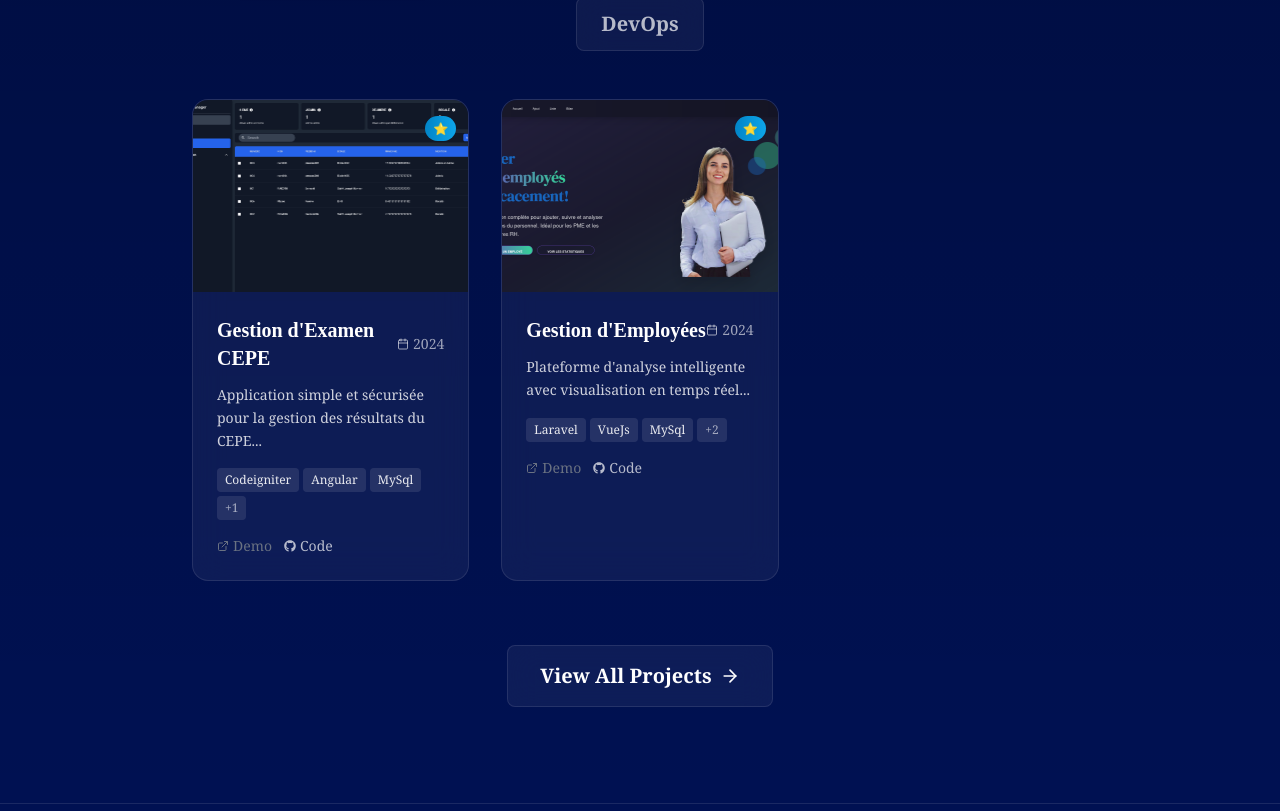
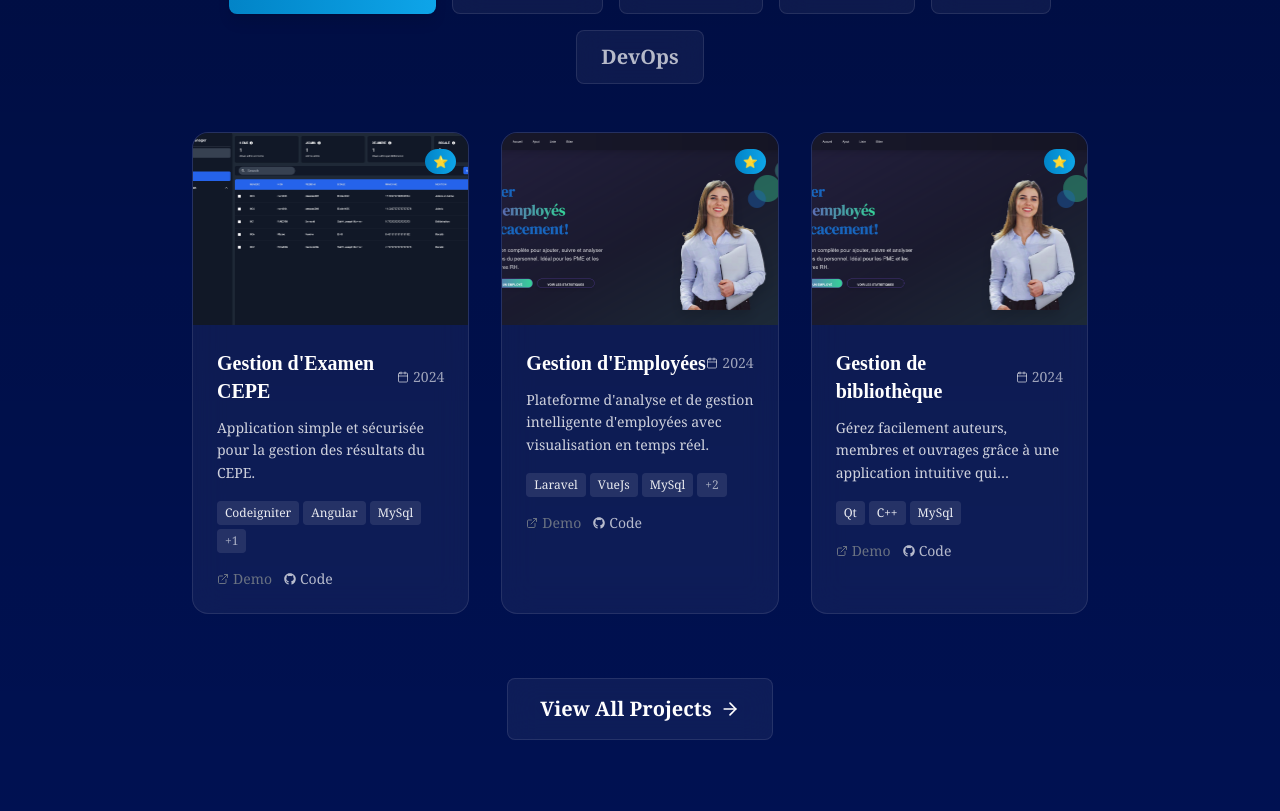
Before and after one commit to Ranohavison/final_portfolio, a Next.js app: page / in a window 1280 px wide. Shown: the part 5000-5811 px from the top of the page. Built offline with nearby package versions, Linux system fonts and the light colour scheme; a web font is replaced by a local one.

Commit message:
New update

```diff
--- a/app/data/projects.ts
+++ b/app/data/projects.ts
@@ -20,10 +20,10 @@ export const projects: Project[] = [
   {
     title: "Gestion d'Examen CEPE",
     description:
-      "Application simple et sécurisée pour la gestion des résultats du CEPE...",
+      "Application simple et sécurisée pour la gestion des résultats du CEPE.",
     image: "/images/screenshoot_3.png",
     technologies: ["Codeigniter", "Angular", "MySql", "TailwindCSS"],
-    category: "fullstack",
+    category: "backend",
     demoUrl: "#",
     githubUrl: "https://github.com/Ranohavison/cepeProject",
     date: "2024",
@@ -32,12 +32,24 @@ export const projects: Project[] = [
   {
     title: "Gestion d'Employées",
     description:
-      "Plateforme d'analyse intelligente avec visualisation en temps réel...",
+      "Plateforme d'analyse et de gestion intelligente d'employées avec visualisation en temps réel.",
     image: "/images/employe_acceil.png",
     technologies: ["Laravel", "VueJs", "MySql", "TailwindCSS", "Daisyui"],
     category: "fullstack",
     demoUrl: "#",
     githubUrl: "https://github.com/Ranohavison/vueJs_employe",
+    date: "2024",
+    featured: true,
+  },
+  {
+    title: "Gestion de bibliothèque",
+    description:
+      "Gérez facilement auteurs, membres et ouvrages grâce à une application intuitive qui révolutionne la gestion de votre bibliothèque.",
+    image: "/images/employe_acceil.png",
+    technologies: ["Qt", "C++", "MySql"],
+    category: "fullstack",
+    demoUrl: "#",
+    githubUrl: "https://github.com/Ranohavison/",
     date: "2024",
     featured: true,
   },
```
